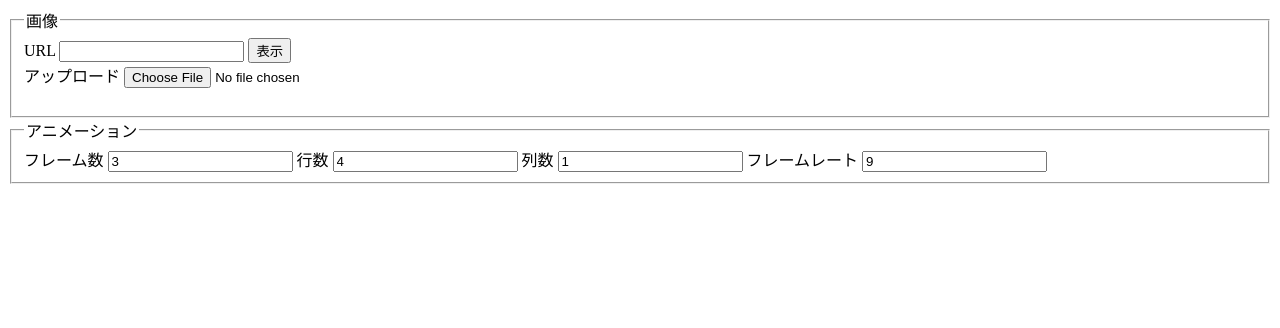
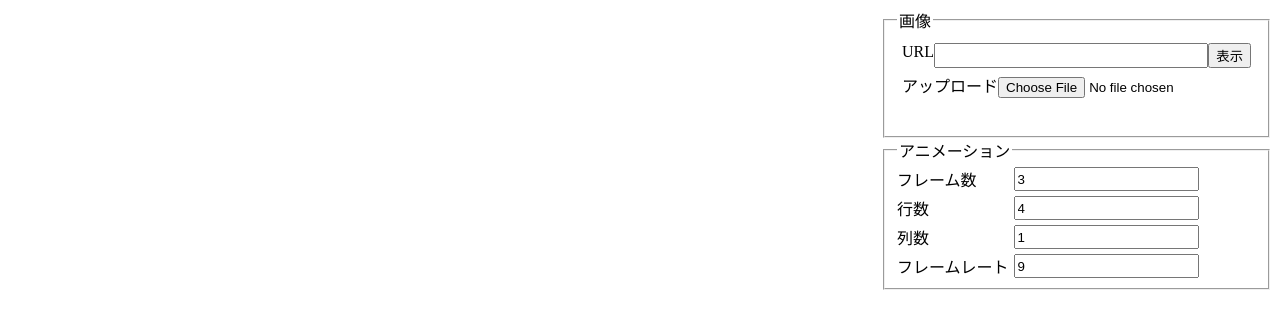
Before and after one commit to U-cauda-elongata/pictsquare-avatar-viewer, a plain HTML site: page index.html in a window 1280 px wide. Drawn offline with Linux system fonts and the light colour scheme.

Commit message:
フォームのスタイルを調整

```diff
--- a/index.html
+++ b/index.html
@@ -13,21 +13,29 @@
 <body>
 	<main>
 		<form id="sprite-form">
-			<fieldset>
+			<fieldset class="image-fields">
 				<legend>画像</legend>
-				<div>
-					<label>URL <input name="url" type="url" /></label>
+				<div class="text-input-container">
+					<label for="url-input">URL</label>
+					<input id="url-input" name="url" type="url" />
 					<input type="submit" value="表示" />
 				</div>
-				<div><label>アップロード <input name="image" type="file" /></label></div>
-				<div><img id="image" /></div>
+				<div>
+					<label for="image-input">アップロード</label
+					><input id="image-input" name="image" type="file" />
+				</div>
+				<div class="image-container"><img id="image" /></div>
 			</fieldset>
-			<fieldset>
+			<fieldset class="animation-fields">
 				<legend>アニメーション</legend>
-				<label>フレーム数 <input name="frames" type="number" min="1" value="3" /></label>
-				<label>行数 <input name="rows" type="number" min="0" value="4" /></label>
-				<label>列数 <input name="columns" type="number" min="0" value="1" /></label>
-				<label>フレームレート <input name="fps" type="number" min="0" value="9" /></label>
+				<label for="frames-input">フレーム数</label>
+				<input id="frames-input" name="frames" type="number" min="1" value="3" />
+				<label for="rows-input">行数</label>
+				<input id="rows-input" name="rows" type="number" min="0" value="4" />
+				<label for="columns-input">列数</label>
+				<input id="columns-input" name="columns" type="number" min="0" value="1" />
+				<label for="fps-input">フレームレート</label>
+				<input id="fps-input" name="fps" type="number" min="0" value="9" />
 			</fieldset>
 		</form>
 		<section id="animations"></section>
--- a/style.css
+++ b/style.css
@@ -1,5 +1,33 @@
+@media screen and (min-width: 500px) {
+	#sprite-form {
+		float: right;
+	}
+}
+
+.image-fields > div {
+	margin: 5px;
+}
+
+.text-input-container {
+	display: flex;
+}
+
+.text-input-container > input:first-of-type {
+	flex-basis: 100%;
+}
+
+.image-container {
+	text-align: center;
+}
+
 #image {
 	image-rendering: crisp-edges;
+}
+
+.animation-fields {
+	display: grid;
+	grid-template-columns: max-content max-content;
+	gap: 5px;
 }
 
 #animations {
```
